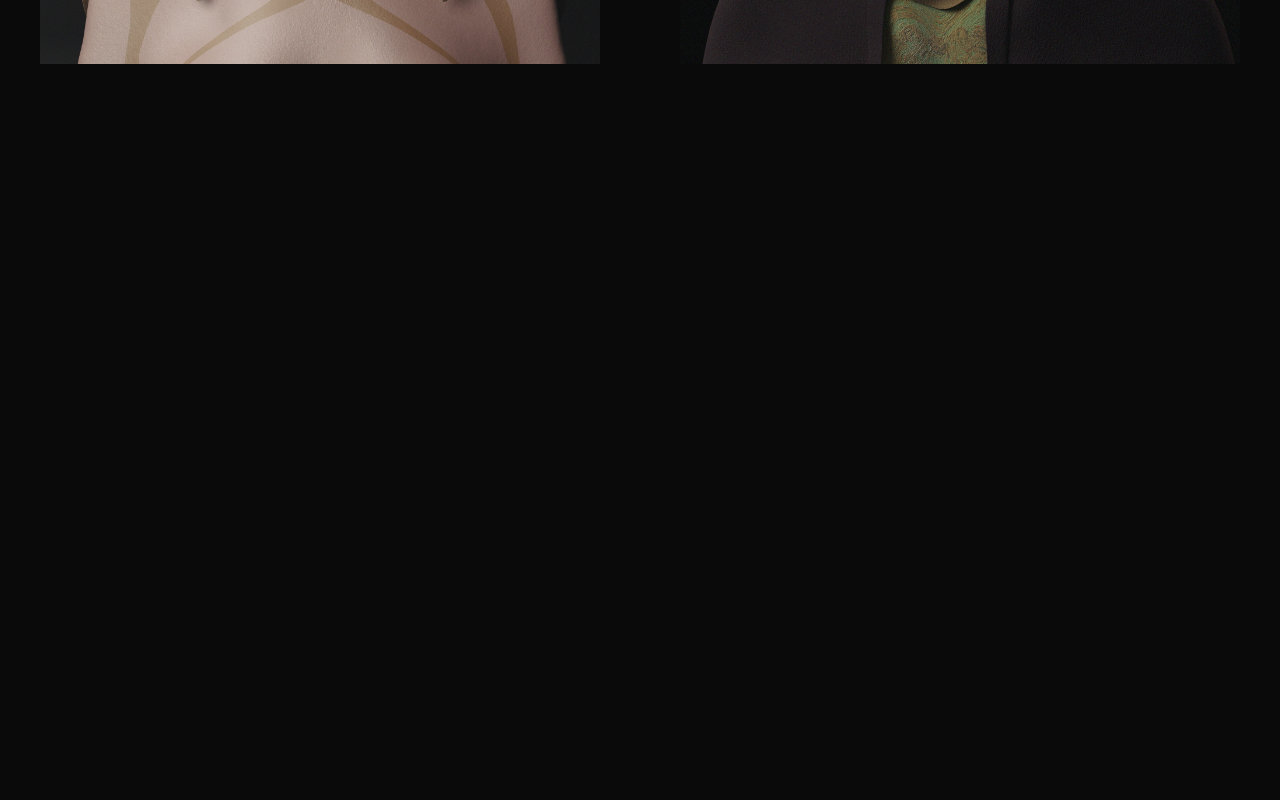
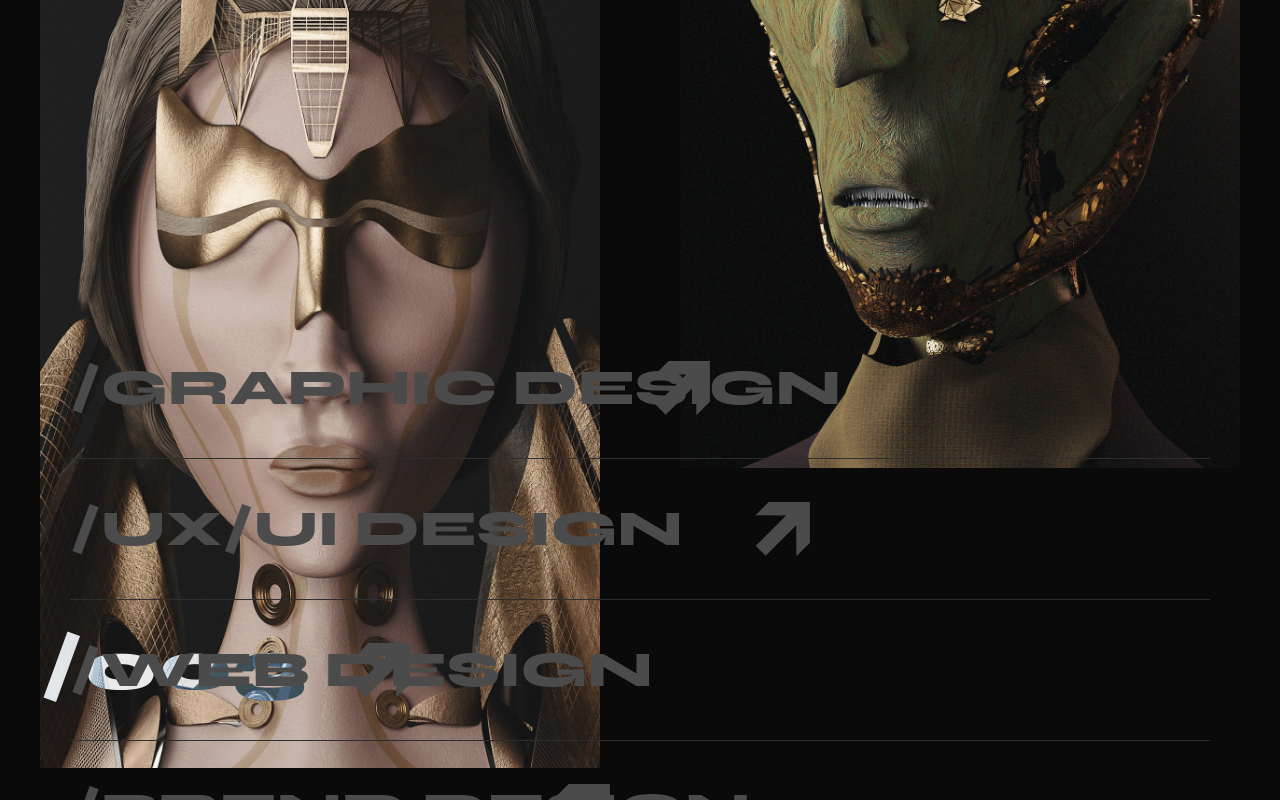
Before and after one commit to jjdmswls/gsap_example, a plain HTML site: page index.html in a window 1280 px wide. Shown: the part 4788-5588 px from the top of the page. Drawn offline with nearby package versions, Linux system fonts and the light colour scheme; a script that the page names is missing.

Commit message:
finish footer

```diff
--- a/css/custom.css
+++ b/css/custom.css
@@ -1,9 +1,3 @@
-.wrapper{
-  height: 10000px;
-}
-
-.a{margin: 0; padding: 0;}
-
 section{
   padding: 150px 0 100px 0;
 }
@@ -72,10 +66,6 @@ section{
   height:100%;
   display:block;/* 이미지 태그는 인라인 : 블럭으로 변경 */
   object-fit: cover;
-}
-
-body{
-  height:3000px;
 }
 
 /* Header Marquee Style */
@@ -223,6 +213,7 @@ padding: 0 40px;
 .work-wrapper > div {
   width: calc(50% - 40px);
   position: relative;
+  overflow: hidden;
 }
 
 .work-wrapper > div img {
@@ -230,16 +221,61 @@ padding: 0 40px;
 }
 .work-wrapper > div > .work-item-num{
   position: absolute;
-  top: 400px;
-  left: 100px;
   font-size: 70px;
   color: #fff;
   mix-blend-mode: difference;
+  z-index: 99;
 }
 
-/* .sample{
-  width:100%;
-  height:100vh;
-  background:#444;
-  margin:auto;
-} */
+/* Services Section Style*/
+.service-item{
+  padding: 40px 0;
+  border-bottom: 1px solid #2f2e2e;
+  position: relative;
+}
+
+.service-item .service-arrow{
+  position: absolute;
+  display: inline-block;
+  width: 55px;
+  height: 55px;
+  right: 0;
+  top: 50%;
+  transform: translateY(-50%);
+}
+
+.service-item .service-arrow img{
+  width: 100%;
+  display: block; /* 인라인 테그는 Transform 적용 안됨 : 따라서 block, 또는 inline-block으로 변경하여 사용*/
+  transform: rotate(180deg);
+}
+
+.service-item .service-text{
+  font-size: 50px;
+  color: #4b4b4b;
+  text-transform: uppercase;
+}
+
+.service .content{
+  padding:0 70px;
+}
+
+/* footer style */
+footer{
+  width: 100%;
+  height: 100vh;
+  display: flex;
+  align-items: center;
+  justify-content: center;
+}
+
+footer .footer-wrapper{
+  color: #fff;
+  font-size: 70px;
+  text-transform: uppercase;
+  letter-spacing: 15px; /* 글자 긴격: word-spacing - 단어 간격*/
+}
+
+footer span{
+  display: inline-block;
+}
--- a/index.html
+++ b/index.html
@@ -110,34 +110,96 @@
           </h2>
 
           <div class="work-wrapper">
-              <div class="work-item">
-                <div class="work-item-num">/001</div>
+            <div class="work-item" data-speed="-300">
+              <div class="work-item-num" data-speed="-1000">/001</div>
               <div class="work-item-image">
               <img src="img/3.jpg" alt="">
               </div>
             </div>
-              <div class="work-item">
-                <div class="work-item-num">/002</div>
+            <div class="work-item"data-speed="-600">
+              <div class="work-item-num" data-speed="-500">/002</div>
               <div class="work-item-image">
               <img src="img/4.jpg" alt="">
               </div>
             </div>
-              <div class="work-item">
-                <div class="work-item-num">/003</div>
+            <div class="work-item" data-speed="-700">
+              <div class="work-item-num" data-speed="-700">/003</div>
               <div class="work-item-image">
               <img src="img/5.jpg" alt="">
               </div>
             </div>
-              <div class="work-item">
-                <div class="work-item-num">/004</div>
+            <div class="work-item" data-speed="-400">
+              <div class="work-item-num" data-speed="-200">/004</div>
               <div class="work-item-image">
               <img src="img/6.jpg" alt="">
               </div>
             </div>
 
           </div>
-        </div></section>
+        </div>
+      </section>
+
+      <section class="service">
+        <div class="content">
+          <div class="service-list">
+
+            <div class="service-item">
+              <span class="service-text-wrapper'">
+                <span class="service-text">/Graphic Design</span>
+              </span>
+              <span class="service-arrow" data-speed="500">
+                <img src="img/arrow.svg" alt="">
+              </span>
+            </div>
+
+            <div class="service-item">
+              <span class="service-text-wrapper'">
+                <span class="service-text">/UX/UI Design</span>
+              </span>
+              <span class="service-arrow" data-speed="400">
+                <img src="img/arrow.svg" alt="">
+              </span>
+            </div>
+
+            <div class="service-item">
+              <span class="service-text-wrapper'">
+                <span class="service-text">/Web Design</span>
+              </span>
+              <span class="service-arrow" data-speed="800">
+                <img src="img/arrow.svg" alt="">
+              </span>
+            </div>
+
+            <div class="service-item">
+              <span class="service-text-wrapper'">
+                <span class="service-text">/brend Design</span>
+              </span>
+              <span class="service-arrow" data-speed="600">
+                <img src="img/arrow.svg" alt="">
+              </span>
+            </div>
+
+          </div>
+        </div>
+      </section>
+
     </main>
+
+    <footer>
+      <div class="footer-wrapper">
+        <span data-speed="-300">a</span>
+        <span data-speed="100">p</span>
+        <span data-speed="300">p</span>
+        <span data-speed="-300">r</span>
+        <span data-speed="350">o</span>
+        <span data-speed="200">v</span>
+        <span data-speed="-310">e</span>
+        <span data-speed="200">c</span>
+        <span data-speed="-340">o</span>
+        <span data-speed="-100">d</span>
+        <span data-speed="300">e</span>
+      </div>
+    </footer>
 
     <div class="sample"></div>
   </div>
--- a/js/custom.js
+++ b/js/custom.js
@@ -41,26 +41,42 @@ document.addEventListener('DOMContentLoaded', function () {
   const commonScrollTrigger = {
     header: {
       // 컨트롤러 등록(요소, 시작점, 끝나는점, 스크롤 동기화 여부 등)
-      trigger: ".header", // 애니메이션 시작점과 끝나는 지점의 기준
-      start: "top top", // 첫번째는 요소의 시작 위치, 두번째는 화면의 시작 위치
+      trigger: '.header', // 애니메이션 시작점과 끝나는 지점의 기준
+      start: 'top top', // 첫번째는 요소의 시작 위치, 두번째는 화면의 시작 위치
       scrub: 1.8, // 스크롤 동기화 여부, true일 경우 스크롤 타이밍에 맞춰 애니메이션 실행, 시간 적용 시 지정된 시간 만큼 지연 후 애니메이션 실행
       // markers: true, // 디버깅을 위한 마커 표시
     },
     about: {
-      trigger: ".about",
-      start: "top bottom",
+      trigger: '.about',
+      start: 'top bottom',
       scrub: 1.8,
     },
     benefits: {
-      trigger: ".benefits_lists",
-      start: "top bottom",
+      trigger: '.benefits_lists',
+      start: 'top bottom',
+      scrub: 1.8,
+    },
+    work: {
+      trigger: '.work',
+      start: 'top bottom',
+      scrub: 1.8,
+    },
+    service: {
+      trigger: '.service',
+      start: 'top bottom',
+      scrub: 1.8,
+    },
+    footer: {
+      trigger: 'footer',
+      start: 'top bottom',
+      end: 'bottom bottom',
       scrub: 1.8,
     },
   };
 
   //square rotate animation
   //const titleSquare = document.querySelector(".title-square");
-  const titleSquares = gsap.utils.toArray(".title-square");
+  const titleSquares = gsap.utils.toArray('.title-square');
 
   titleSquares.forEach((square) => {
     tl.from(square, {
@@ -72,7 +88,6 @@ document.addEventListener('DOMContentLoaded', function () {
       rotate: 760,
     });
   });
-
 
   function headerAnimation(xValue) {
     // 이미지 애니메이션
@@ -123,22 +138,23 @@ document.addEventListener('DOMContentLoaded', function () {
       yPercent: 80,
     });
 
-    tl.from(".about-img img", {
+    tl.from('.about-img img', {
       scrollTrigger: commonScrollTrigger.about,
       scale: 1.6,
     });
 
-    tl.to(".about-text", {
+    tl.to('.about-text', {
       scrollTrigger: commonScrollTrigger.about,
-      yPercent:50,
+      yPercent: 50,
     });
   }
 
   aboutAnimation();
 
   function benefitsAnimation() {
-    const benefits_nums = gsap.utils.toArray(".benefits_num");
+    const benefits_nums = gsap.utils.toArray('.benefits_num');
     // console.log(benefits_nums);
+
     benefits_nums.forEach((num) => {
       const data_speed = num.getAttribute('data-speed');
       //console.log(1 - parseFloat(data_speed));
@@ -147,13 +163,61 @@ document.addEventListener('DOMContentLoaded', function () {
         scrollTrigger: commonScrollTrigger.benefits,
         x: -data_speed,
       });
-    })
-
-
+    });
   }
 
   benefitsAnimation();
 
+  function workAnimtion() {
+    const work_elmts = gsap.utils.toArray('.work-item, .work-item-num');
+    console.log(work_elmts);
+
+    work_elmts.forEach((num) => {
+      const data_speed = num.getAttribute('data-speed');
+
+      tl.from(num, {
+        scrollTrigger: commonScrollTrigger.work,
+        y: -data_speed,
+      });
+    });
+
+    tl.from('.work-item-image img', {
+      scrollTrigger: commonScrollTrigger.work,
+      scale: 1.6,
+    });
+  }
+
+  workAnimtion();
+
+  function serviceAnimation() {
+    const arrow_elmts = gsap.utils.toArray('.service-arrow');
+
+    arrow_elmts.forEach((num) => {
+      const data_speed = num.getAttribute('data-speed');
+
+      tl.from(num, {
+        scrollTrigger: commonScrollTrigger.service,
+        x: -data_speed,
+      });
+    });
+  }
+
+  serviceAnimation();
+
+  function footerAnimation() {
+    const letter_elmts = gsap.utils.toArray('.footer-wrapper span');
+
+    letter_elmts.forEach((num) => {
+      const data_speed = num.getAttribute('data-speed');
+
+      tl.from(num, {
+        scrollTrigger: commonScrollTrigger.footer,
+        y: -data_speed,
+      });
+    });
+  }
+
+  footerAnimation();
 
   const wWidth = window.outerWidth;
 
@@ -162,8 +226,6 @@ document.addEventListener('DOMContentLoaded', function () {
   } else {
     headerAnimation(0);
   }
-
-  //================================
 });
 
 const arr = ['홍콩반점', '오복성', '동보성']; //배열 선언
@@ -171,7 +233,7 @@ const arr = ['홍콩반점', '오복성', '동보성']; //배열 선언
 console.log(arr[0]);
 
 const obj = {
-  홍콩반점: ["짜장면", "짬뽕"],
-  오복성: ["짜장면", "짬뽕"],
-  동보성: ["짜장면", "짬뽕"],
+  홍콩반점: ['짜장면', '짬뽕'],
+  오복성: ['짜장면', '짬뽕'],
+  동보성: ['짜장면', '짬뽕'],
 };
```
Also changed, not shown: 1 other file. Lines whose indentation alone changed are shown as unchanged.
